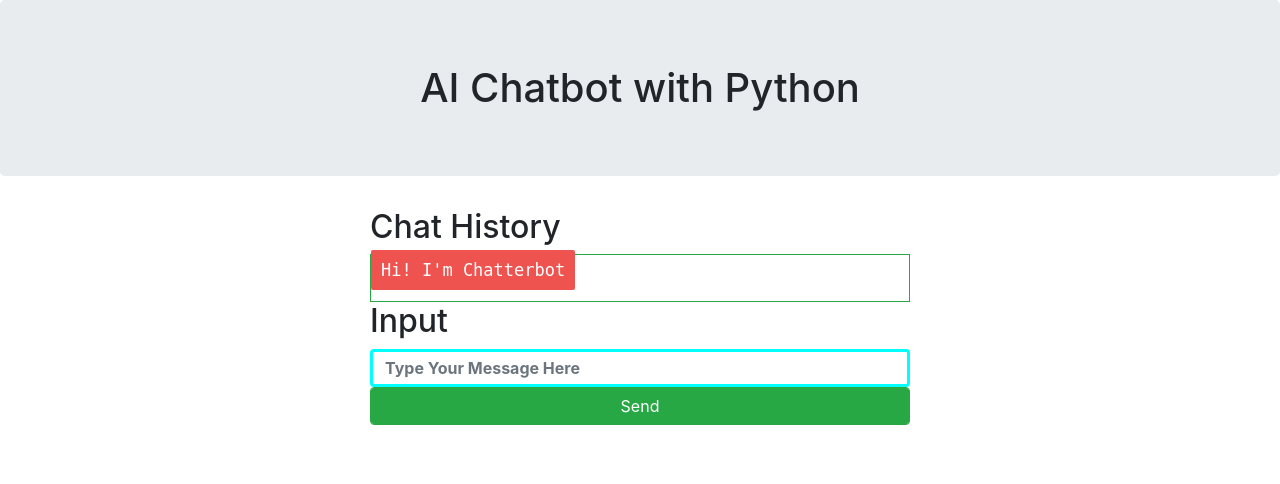
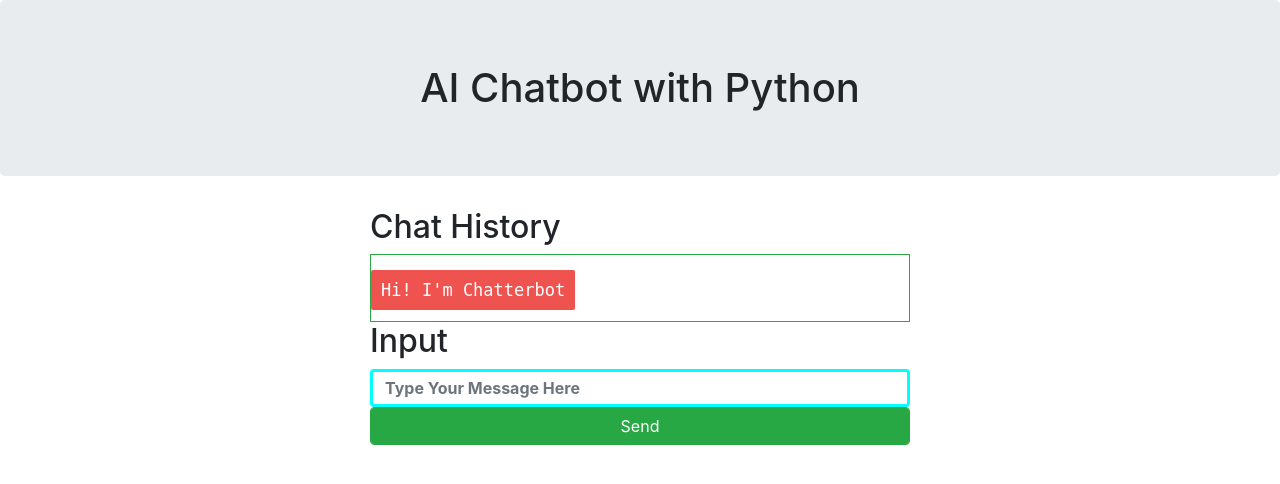
Before and after one commit to chris05fish/ChatBot, a Flask app: page / in a window 1280 px wide. Shown: the top 484 px of the page. Run offline with Flask 3, Linux system fonts and the light colour scheme; some libraries are stand-ins or nearby versions.

Commit message:
update format

```diff
--- a/app.py
+++ b/app.py
@@ -2,12 +2,14 @@
 from flask import Flask, render_template, request
 from chatterbot import ChatBot
 from chatterbot.trainers import ChatterBotCorpusTrainer
+from chatterbot.trainers import ListTrainer
 
 app = Flask(__name__)
 #create chatbot
 englishBot = ChatBot("Chatterbot", storage_adapter="chatterbot.storage.SQLStorageAdapter")
 trainer = ChatterBotCorpusTrainer(englishBot)
-trainer.train("chatterbot.corpus.english") #train the chatter bot for english
+trainer.train("chatterbot.corpus.english","chatterbot.corpus.english.greetings",
+    "chatterbot.corpus.english.conversations") #train the chatter bot
 
 #define app routes
 @app.route("/")
--- a/static/style.css
+++ b/static/style.css
@@ -29,3 +29,7 @@
     padding: 10px;
     border-radius: 2px;
 }
+
+.intro-message {
+    margin-top: 20px; /* Adjust the margin value as needed */
+}
--- a/templates/index.html
+++ b/templates/index.html
@@ -14,7 +14,9 @@
         <div class="col-sm-6 offset-sm-3">
             <h2>Chat History</h2>
             <div id="chatbox" class="border border-success">
-                <p class="botText"><span>Hi! I'm Chatterbot</span></p>
+                <div class="intro-message">
+                    <p class="botText"><span>Hi! I'm Chatterbot</span></p>
+                </div>
             </div>
             <h2>Input</h2>
             <div id="userInput">
```
Also changed, not shown: db.sqlite3, 1 other file.
